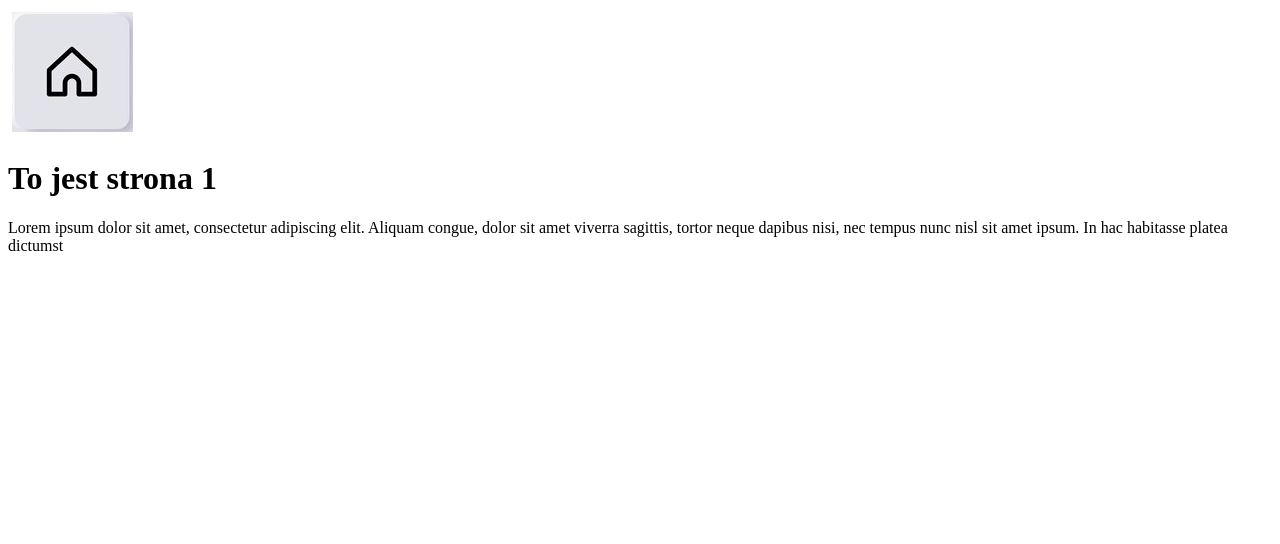
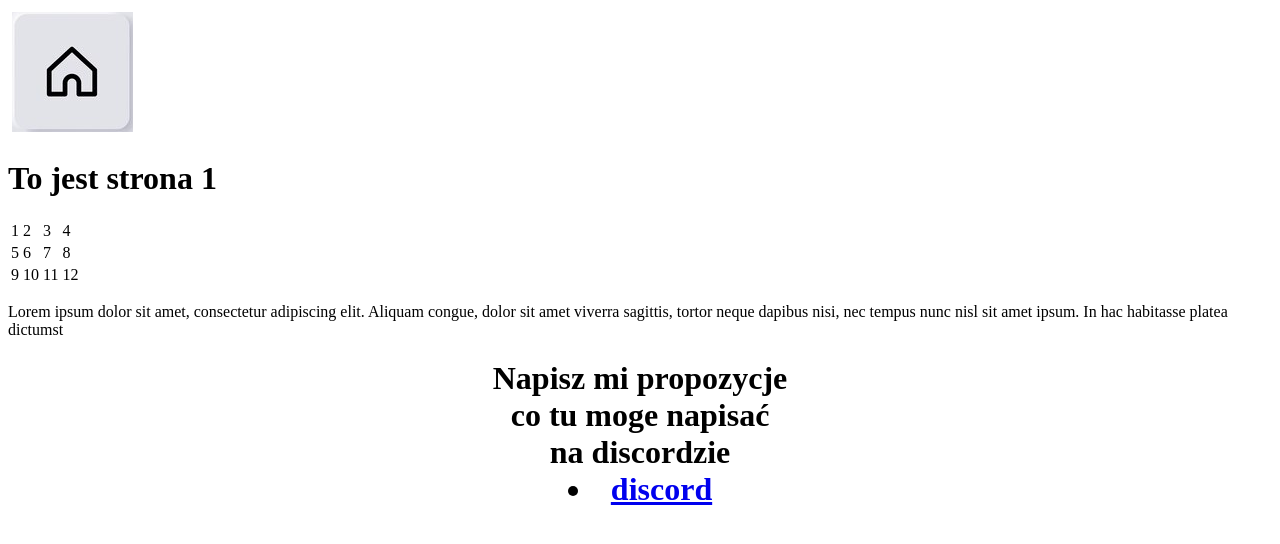
Before and after one commit to TomaszTrajder/TomaszTrajder.github.io, a plain HTML site: page FELER.HTML in a window 1280 px wide. Drawn offline with Linux system fonts and the light colour scheme.

Commit message:
zabawa z tabela i center

```diff
--- a/FELER.HTML
+++ b/FELER.HTML
@@ -9,6 +9,18 @@
 <body>
     <a href="index.html"> <img src="img/st2.png"> </a>
     <h1>To jest strona 1</h1>
-    <p>Lorem ipsum dolor sit amet, consectetur adipiscing elit. Aliquam congue, dolor sit amet viverra sagittis, tortor neque dapibus nisi, nec tempus nunc nisl sit amet ipsum. In hac habitasse platea dictumst</p>
-</body>
+    <table>
+        <tr>
+        <td>1</td> <td>2</td> <td>3</td> <td>4</td>
+        </tr>
+        <tr>
+        <td>5</td> <td>6</td> <td>7</td> <td>8</td>
+        </tr>
+        <tr>
+        <td>9</td> <td>10</td> <td>11</td> <td>12</td>
+        </tr>
+        </table>
+       <p>Lorem ipsum dolor sit amet, consectetur adipiscing elit. Aliquam congue, dolor sit amet viverra sagittis, tortor neque dapibus nisi, nec tempus nunc nisl sit amet ipsum. In hac habitasse platea dictumst</p>
+       <h1><center>Napisz mi propozycje<br>co tu moge napisać<br>na discordzie<li><a href="kontakt.html">discord</a></li></center></h1>
+    </body>
 </html>
```
Also changed, not shown: index.html (+2 -0 lines).
